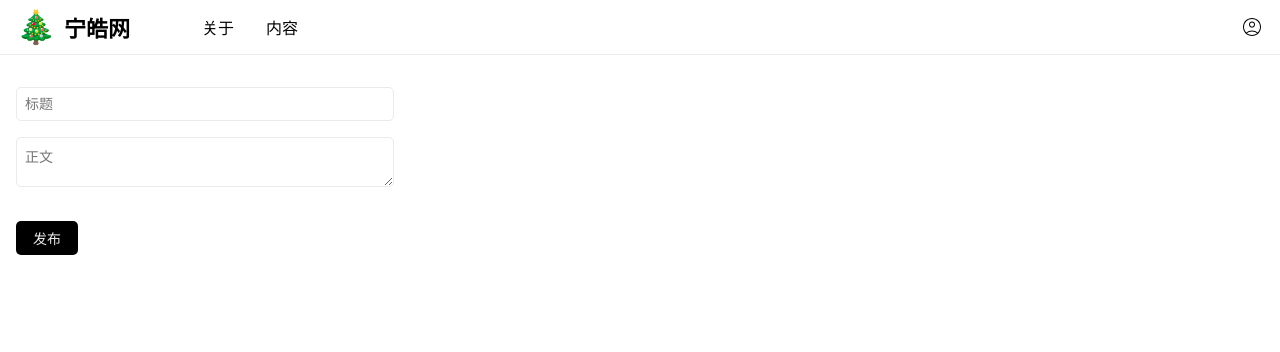
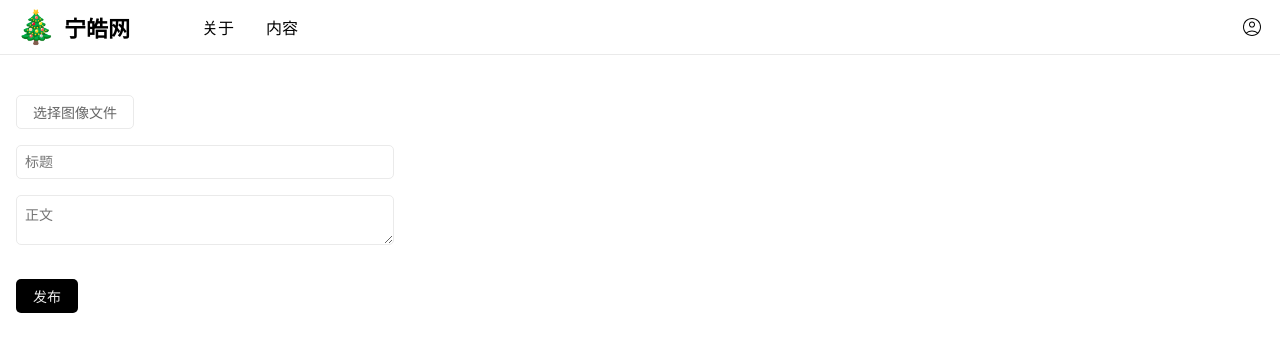
Before and after one commit to HuangKai/ninghao-nuxt, a Nuxt app: page /create in a window 1280 px wide. Shown: the top 352 px of the page. Built offline with nearby package versions, Linux system fonts and the light colour scheme.

Commit message:
nuxtjs-w22-05-01-04-在 Nuxt 应用里实现上传文件（准备）

```diff
--- a/pages/create.vue
+++ b/pages/create.vue
@@ -1,5 +1,20 @@
 <template>
   <form @submit.prevent>
+    <div>
+      <button
+        class="bordered"
+        @click="($refs.fileInput as HTMLInputElement).click()"
+      >
+        选择图像文件
+      </button>
+      <input
+        type="file"
+        accept="image/png, image/jpeg, image/jpg"
+        ref="fileInput"
+        hidden
+        @change="onChangeFile"
+      />
+    </div>
     <div>
       <input type="text" placeholder="标题" v-model="title" />
     </div>
@@ -12,11 +27,22 @@
   </form>
 </template>
 
-<script setup lnag="ts">
+<script setup lang="ts">
 useHead({ title: '创建内容' });
 
 const title = ref('');
 const content = ref('');
+const file = ref<File>();
+
+const onChangeFile = (event: Event) => {
+  const { files } = event.target as HTMLInputElement;
+
+  if (files) {
+    file.value = files[0];
+  }
+
+  console.log(file.value);
+};
 
 const createPost = async () => {
   console.log(title.value, content.value);
```
